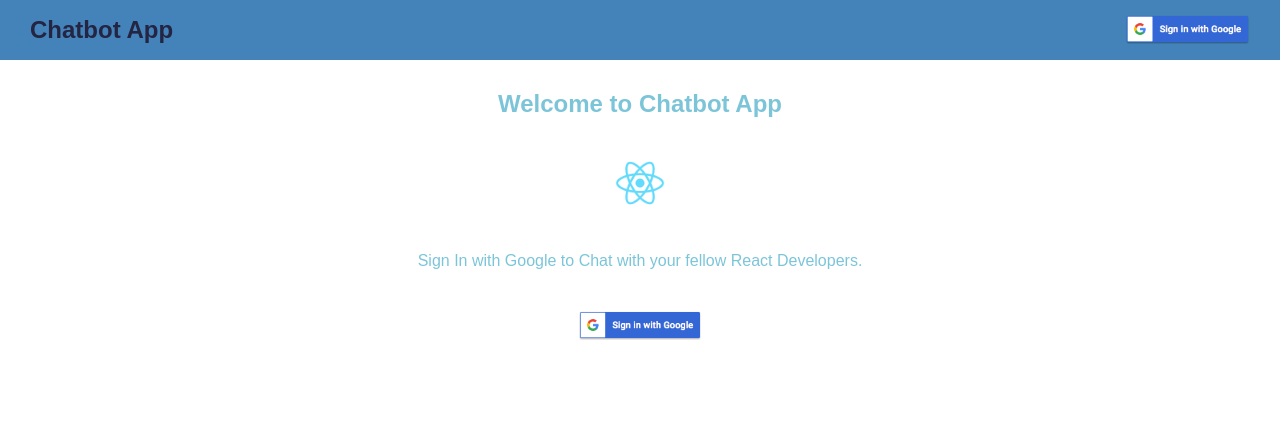
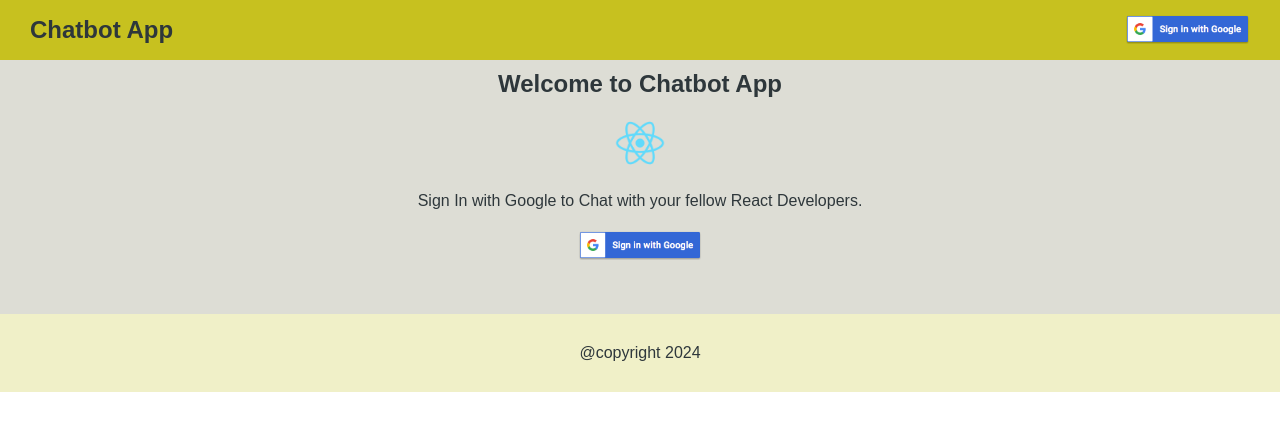
Before and after one commit to subdit/react-chatbot, a React (Create React App) app in the folder chatbot-app/: page / in a window 1280 px wide. Shown: the top 430 px of the page. Built offline with nearby package versions, Linux system fonts and the light colour scheme; no server answers.

Commit message:
add Footer component and footer class for style

```diff
--- a/chatbot-app/src/App.css
+++ b/chatbot-app/src/App.css
@@ -32,8 +32,8 @@ input {
   display: flex;
   align-items: center;
   justify-content: space-between;
-  background-color: #4383ba;
-  color: #242443;
+  background-color: #c7c11f;
+  color: #2e373b;
   height: 60px;
   position: fixed;
   left: 0;
@@ -62,13 +62,23 @@ input {
 .welcome {
   padding: 30px;
   text-align: center;
-  align-items: center;
   margin-top: 40px;
-  color: #7cc5d9;
+  color: #2e373b;
+  background-color: rgb(221, 221, 213);
 }
 .welcome :is(h2, p, img) {
   margin-bottom: 20px;
-  margin-top: 20px;
+  align-items: center;
+}
+.footer {
+  padding: 30px;
+  text-align: center;
+  margin-top: 0px;
+  color: #2e373b;
+  background-color: rgb(240, 240, 200);
+}
+.footer :is(h2, p, img) {
+  margin-bottom: 20px;
   align-items: center;
 }
 
--- a/chatbot-app/src/App.js
+++ b/chatbot-app/src/App.js
@@ -5,6 +5,7 @@ import NavBar from './components/NavBar';
 import Welcome from './components/Welcome';
 import ChatBox from './components/ChatBox';
 import { useAuthState } from 'react-firebase-hooks/auth';
+import Footer from './components/Footer';
 
 function App() {
   const [user] = useAuthState(auth);
@@ -12,6 +13,7 @@ function App() {
     <div>
       <NavBar />
       {!user ? <Welcome /> : <ChatBox />}
+      <Footer />
     </div>
   );
 }
--- /dev/null
+++ b/chatbot-app/src/components/Footer.js
@@ -0,0 +1,11 @@
+import React from 'react';
+
+function Footer() {
+  return (
+    <div>
+      <p className='footer'>@copyright 2024</p>
+    </div>
+  );
+}
+
+export default Footer;
```
